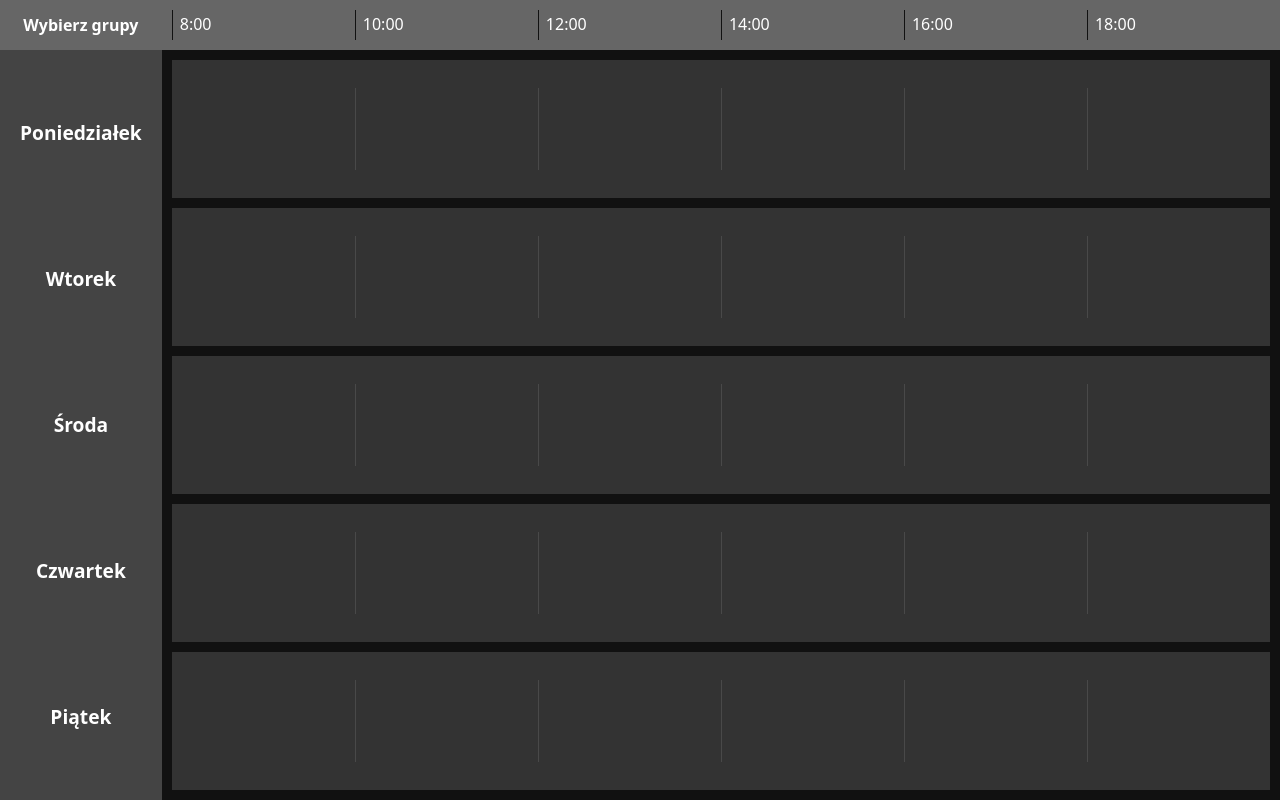
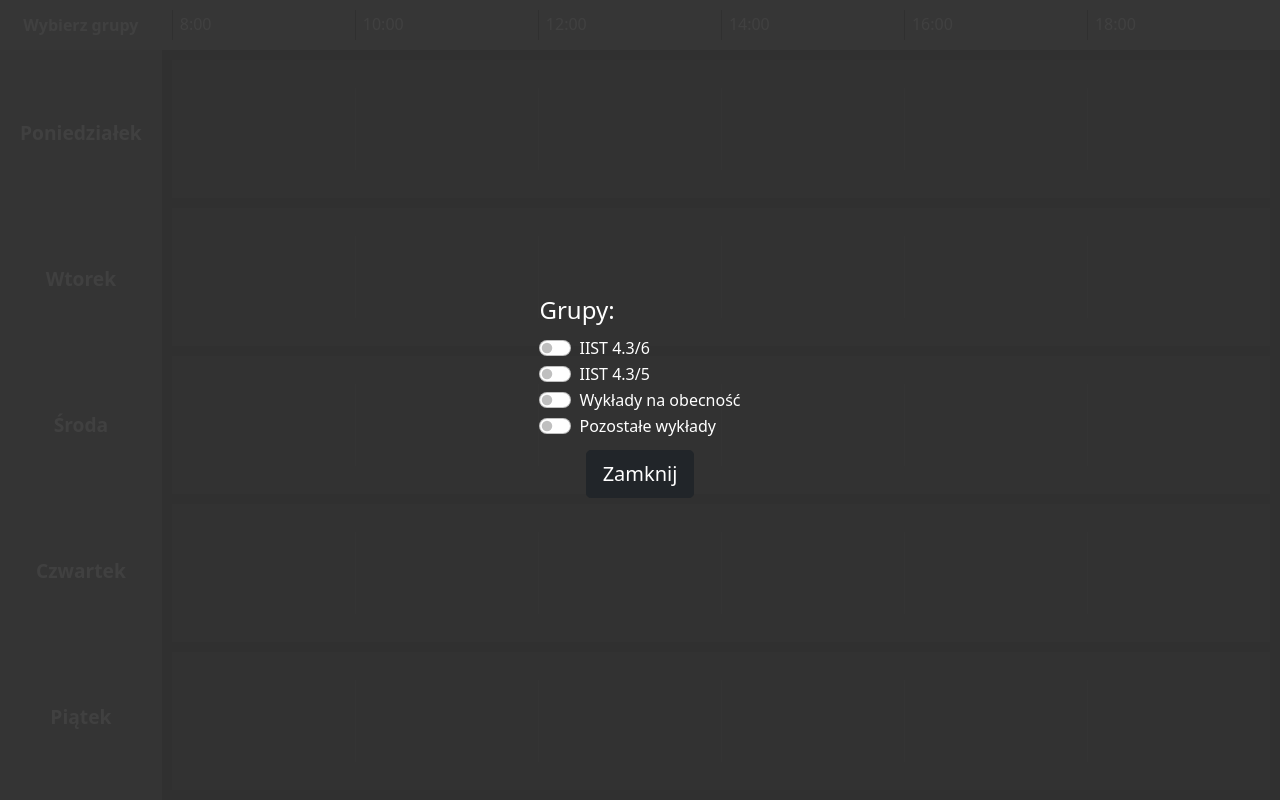
Before and after one commit to HoutarouOreki/TimetableVisual, a plain HTML site: page index.html in a window 1280 px wide. Drawn offline with nearby package versions, Linux system fonts and the light colour scheme.

Commit message:
Make group-selector visible on enter

```diff
--- a/index.html
+++ b/index.html
@@ -24,7 +24,7 @@
             </div>
         </div>
 
-        <div id="group-selector" class="d-none">
+        <div id="group-selector">
             <fieldset id="timetables-fieldset">
                 <legend>Grupy:</legend>
             </fieldset>
```
